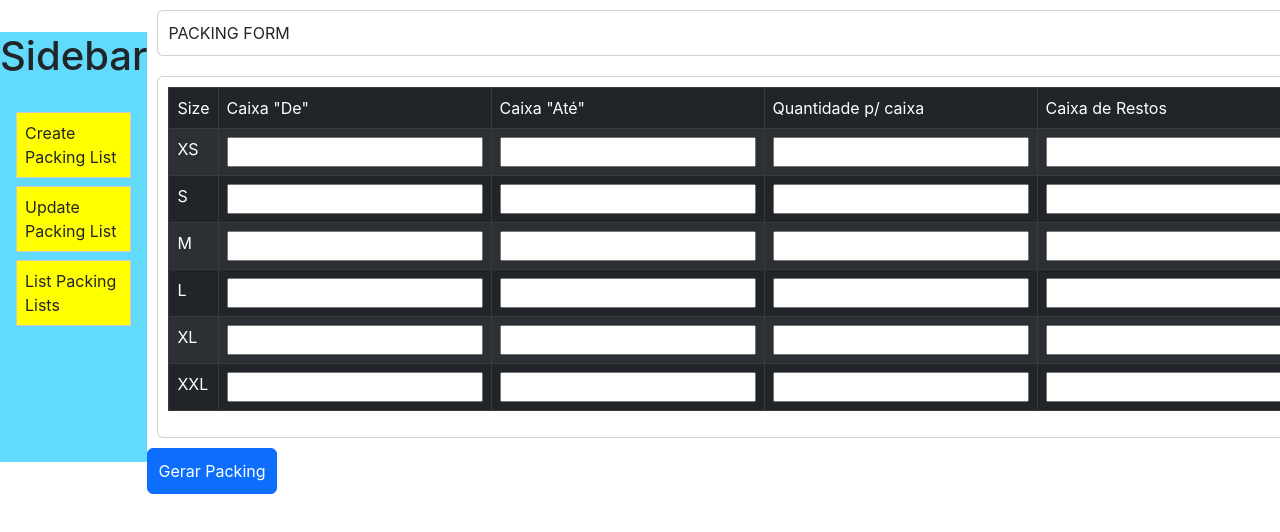
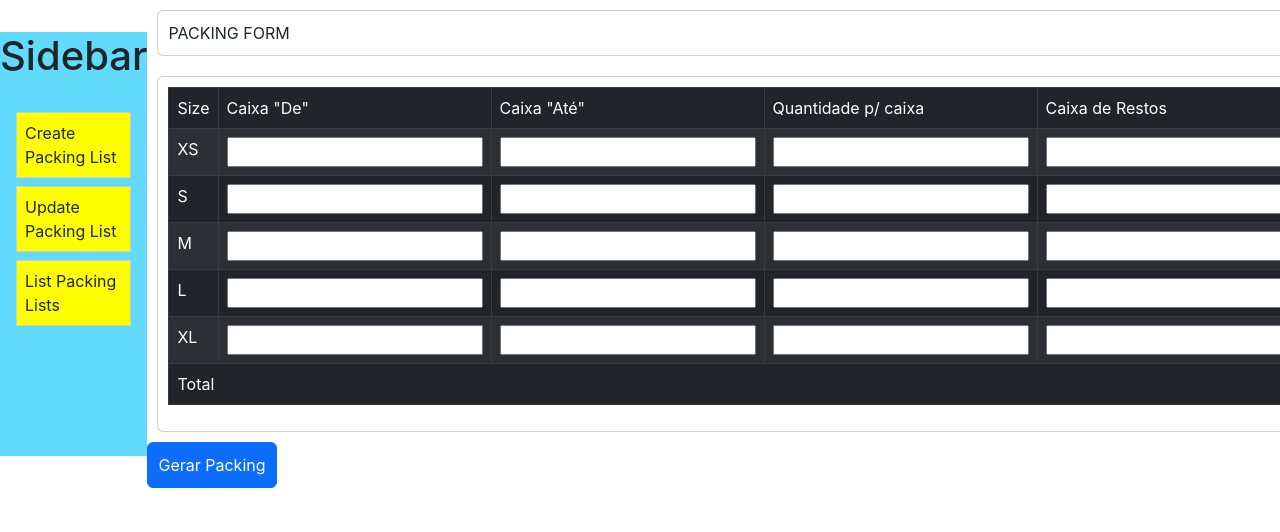
Before and after one commit to vitorf997/packing-creator, a React (Create React App) app: page / in a window 1280 px wide. Shown: the top 532 px of the page. Built offline with nearby package versions, Linux system fonts and the light colour scheme; the HTML template or start-up script is replaced by a standard one.

Commit message:
TOTAL WORKING

```diff
--- a/src/App.js
+++ b/src/App.js
@@ -3,7 +3,7 @@ import "./App.css";
 import Sidebar from "./Components/SideBar/Sidebar";
 import Content from "./Components/Content/Content";
 
-const DUMMY_DATA_SIZE_MATRIX = ["XS", "S", "M", "L", "XL", "XXL"];
+const DUMMY_DATA_SIZE_MATRIX = ["XS", "S", "M", "L", "XL"];
 
 function App() {
   const [selectedItem, setSelectedItem] = useState();
--- a/src/Components/PackingLists/CreatePackingList/PackingListForm.js
+++ b/src/Components/PackingLists/CreatePackingList/PackingListForm.js
@@ -4,24 +4,80 @@ import styles from "./PackingListForm.module.css";
 import PackingDataGeneration from "./PackingDataGeneration";
 
 const PackingListForm = (props) => {
-  const [totalPerSize, setTotalPerSize] = useState(0);
+  const sizeObj = props.data.map((obj) => ({
+    size: obj,
+    boxFrom: 0,
+    boxTo: 0,
+    unitsPerBox: 0,
+    remainBox: 0,
+    remainUnits: 0,
+    totalPerSize: 0,
+  }));
+
+  const [totalPerSize, setTotalPerSize] = useState(sizeObj);
+  const [totalUnits, setTotalUnits] = useState(0);
 
   const submitFormHandler = (event) => {
     event.preventDefault();
-    const formElements = event.target.elements;
-    for (let i = 0; i < formElements.length; i++) {
-      if (
-        formElements[i].tagName === "INPUT" &&
-        formElements[i].value !== "" &&
-        formElements[i].id.includes("box_from_input_")
-      ) {
-        console.log("in");
-      }
-    }
   };
 
-  const qtyChangeHandler = (event) => {
-    setTotalPerSize(event.target.value);
+  const inputChangeHandler = (event, prefix, property) => {
+    const updatedBoxFromPerSize = totalPerSize.map((obj) => {
+      if (isInputValid(event.target.id, event.target.value, prefix, obj)) {
+        return {
+          ...obj,
+          [property]: +event.target.value,
+        };
+      } else {
+        return { ...obj, totalPerSize: 0 };
+      }
+    });
+    setDataFromInputs(updatedBoxFromPerSize);
+  };
+
+  const boxFromChangeHandler = (event) => {
+    inputChangeHandler(event, "box_from_input_", "boxFrom");
+  };
+
+  const boxToChangeHandler = (event) => {
+    inputChangeHandler(event, "box_to_input_", "boxTo");
+  };
+
+  const qtyPerBoxChangeHandler = (event) => {
+    inputChangeHandler(event, "units_per_box_input_", "unitsPerBox");
+  };
+
+  const remainBoxChangeHandler = (event) => {
+    inputChangeHandler(event, "remain_box_input_", "remainBox");
+  };
+
+  const remainQtyChangeHandler = (event) => {
+    inputChangeHandler(event, "remain_units_input_", "remainUnits");
+  };
+
+  const isInputValid = (eventId, eventValue, prefix, obj) => {
+    return (
+      prefix + obj.size === eventId &&
+      eventValue.trim().length !== 0 &&
+      +eventValue > 0
+    );
+  };
+
+  const setDataFromInputs = (sizeObjects) => {
+    console.log(sizeObjects);
+    let total = 0;
+    const updatedObjects = sizeObjects.map((obj) => {
+      total =
+        total +
+        ((obj.boxTo - obj.boxFrom + 1) * obj.unitsPerBox + obj.remainUnits);
+      return {
+        ...obj,
+        totalPerSize:
+          (obj.boxTo - obj.boxFrom + 1) * obj.unitsPerBox + obj.remainUnits,
+      };
+    });
+    setTotalUnits(total);
+    setTotalPerSize(updatedObjects);
   };
 
   return (
@@ -44,54 +100,72 @@ const PackingListForm = (props) => {
               </tr>
             </thead>
             <tbody>
-              {props.data.map((size) => (
-                <tr key={"tr_" + size}>
+              {totalPerSize.map((size) => (
+                <tr key={"tr_" + size.size}>
                   <td>
-                    <label id={"size_" + size} key={"size_" + size}>
-                      {size}
+                    <label id={"size_" + size.size} key={"size_" + size.size}>
+                      {size.size}
                     </label>
                   </td>
                   <td>
                     <input
-                      onChange={qtyChangeHandler}
-                      id={"box_from_input_" + size}
-                      key={"box_from_input_" + size}
+                      type="number"
+                      min="0"
+                      onBlur={boxFromChangeHandler}
+                      id={"box_from_input_" + size.size}
+                      key={"box_from_input_" + size.size}
                     />
                   </td>
                   <td>
                     <input
-                      id={"box_to_input_" + size}
-                      key={"box_to_input_" + size}
+                      type="number"
+                      min="0"
+                      onBlur={boxToChangeHandler}
+                      id={"box_to_input_" + size.size}
+                      key={"box_to_input_" + size.size}
                     />
                   </td>
                   <td>
                     <input
-                      id={"units_p_box_input_" + size}
-                      key={"units_p_box_input_" + size}
+                      type="number"
+                      min="0"
+                      onBlur={qtyPerBoxChangeHandler}
+                      id={"units_per_box_input_" + size.size}
+                      key={"units_per_box_input_" + size.size}
                     />
                   </td>
                   <td>
                     <input
-                      id={"remain_box_input_" + size}
-                      key={"remain_box_input_" + size}
+                      type="number"
+                      min="0"
+                      onBlur={remainBoxChangeHandler}
+                      id={"remain_box_input_" + size.size}
+                      key={"remain_box_input_" + size.size}
                     />
                   </td>
                   <td>
                     <input
-                      id={"units_remain_input_" + size}
-                      key={"units_remain_input_" + size}
+                      type="number"
+                      min="0"
+                      onBlur={remainQtyChangeHandler}
+                      id={"remain_units_input_" + size.size}
+                      key={"remain_units_input_" + size.size}
                     />
                   </td>
                   <td>
                     <label
-                      id={"total_units_label_" + size}
-                      key={"total_units_label_" + size}
+                      id={"total_units_label_" + size.size}
+                      key={"total_units_label_" + size.size}
                     >
-                      {totalPerSize}
+                      {size.totalPerSize}
                     </label>
                   </td>
                 </tr>
               ))}
+              <tr>
+                <td colSpan={6}>Total</td>
+                <td>{totalUnits}</td>
+              </tr>
             </tbody>
           </Table>
         </Card>
```
